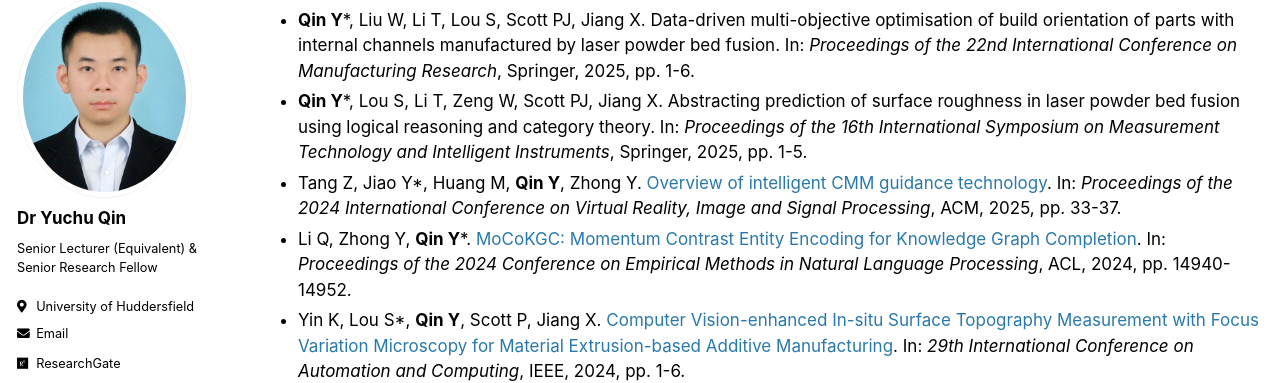
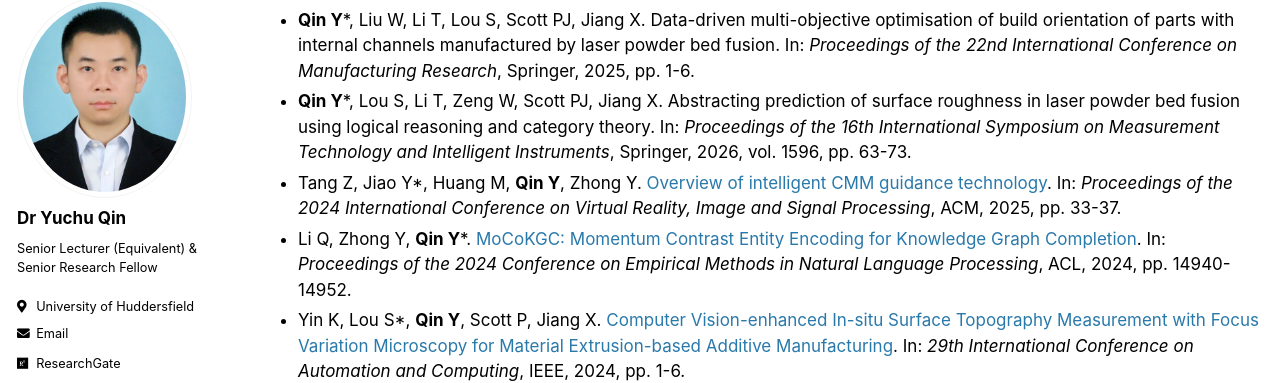
Before and after one commit to yuchu-qin/yuchu-qin.github.io, a Jekyll site: the page built from _pages/publications.md, in a window 1280 px wide and 900 px high, scrolled down 4926 px. Shown: the part 118-501 px from the top of the window. Built offline with Jekyll 4.4.1, drawn with Linux system fonts in a browser that asks for light colours; some web fonts are replaced; our own code applies the rules of GitHub Pages for plain Markdown files.

Commit message:
Update publications.md

```diff
--- a/_pages/publications.md
+++ b/_pages/publications.md
@@ -103,7 +103,7 @@ author_profile: true
 
 ### Conference Papers (9)
 - **Qin Y***, Liu W, Li T, Lou S, Scott PJ, Jiang X. Data-driven multi-objective optimisation of build orientation of parts with internal channels manufactured by laser powder bed fusion. In: _Proceedings of the 22nd International Conference on Manufacturing Research_, Springer, 2025, pp. 1-6.
-- **Qin Y***, Lou S, Li T, Zeng W, Scott PJ, Jiang X. Abstracting prediction of surface roughness in laser powder bed fusion using logical reasoning and category theory. In: _Proceedings of the 16th International Symposium on Measurement Technology and Intelligent Instruments_, Springer, 2025, pp. 1-5.
+- **Qin Y***, Lou S, Li T, Zeng W, Scott PJ, Jiang X. Abstracting prediction of surface roughness in laser powder bed fusion using logical reasoning and category theory. In: _Proceedings of the 16th International Symposium on Measurement Technology and Intelligent Instruments_, Springer, 2026, vol. 1596, pp. 63-73.
 - Tang Z, Jiao Y*, Huang M, **Qin Y**, Zhong Y. [Overview of intelligent CMM guidance technology](https://dl.acm.org/doi/10.1145/3700003.3700010). In: _Proceedings of the 2024 International Conference on Virtual Reality, Image and Signal Processing_, ACM, 2025, pp. 33-37.
 - Li Q, Zhong Y, **Qin Y***. [MoCoKGC: Momentum Contrast Entity Encoding for Knowledge Graph Completion](https://aclanthology.org/2024.emnlp-main.832/). In: _Proceedings of the 2024 Conference on Empirical Methods in Natural Language Processing_, ACL, 2024, pp. 14940-14952.
 - Yin K, Lou S*, **Qin Y**, Scott P, Jiang X. [Computer Vision-enhanced In-situ Surface Topography Measurement with Focus Variation Microscopy for Material Extrusion-based Additive Manufacturing](https://ieeexplore.ieee.org/document/10718829). In: _29th International Conference on Automation and Computing_, IEEE, 2024, pp. 1-6.
```
